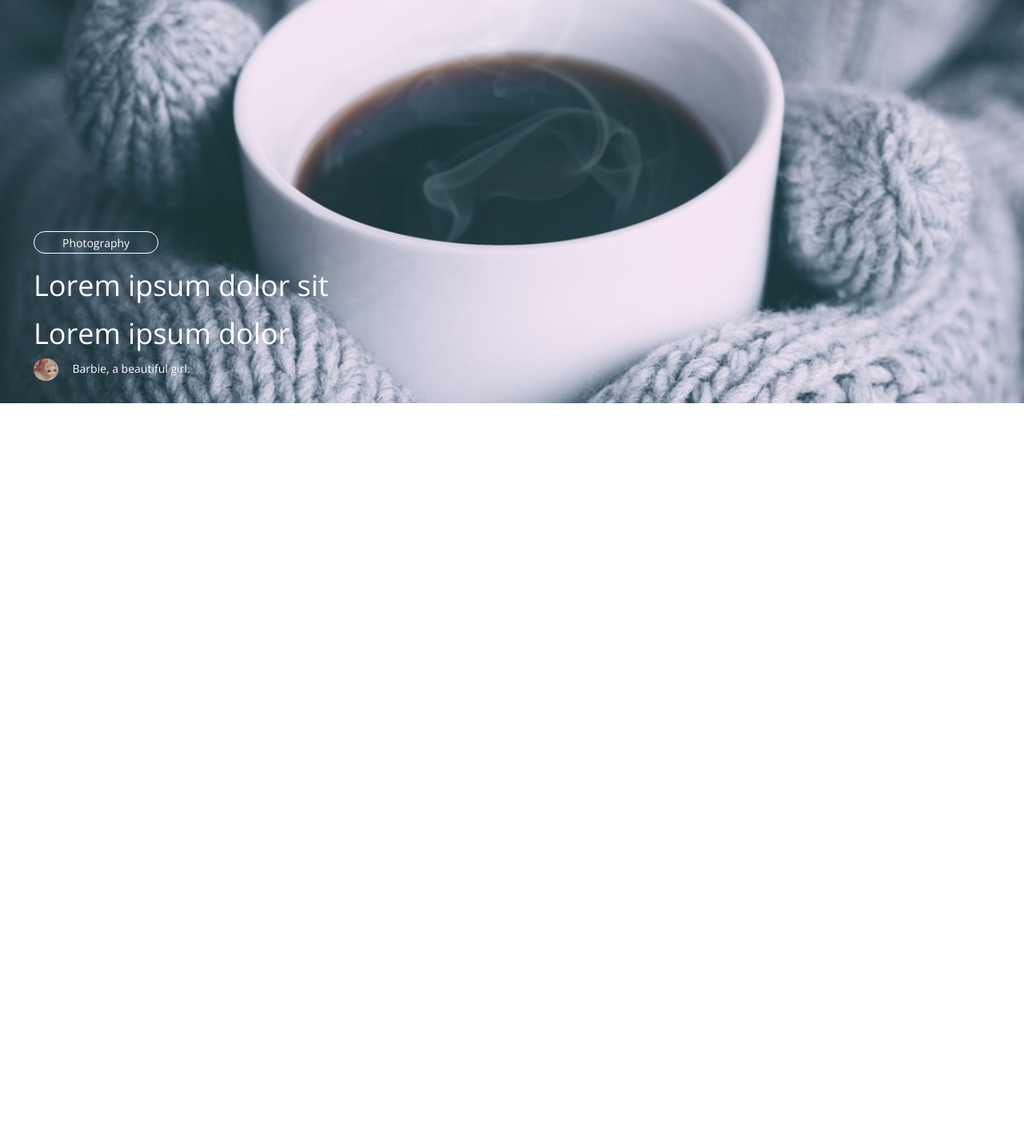
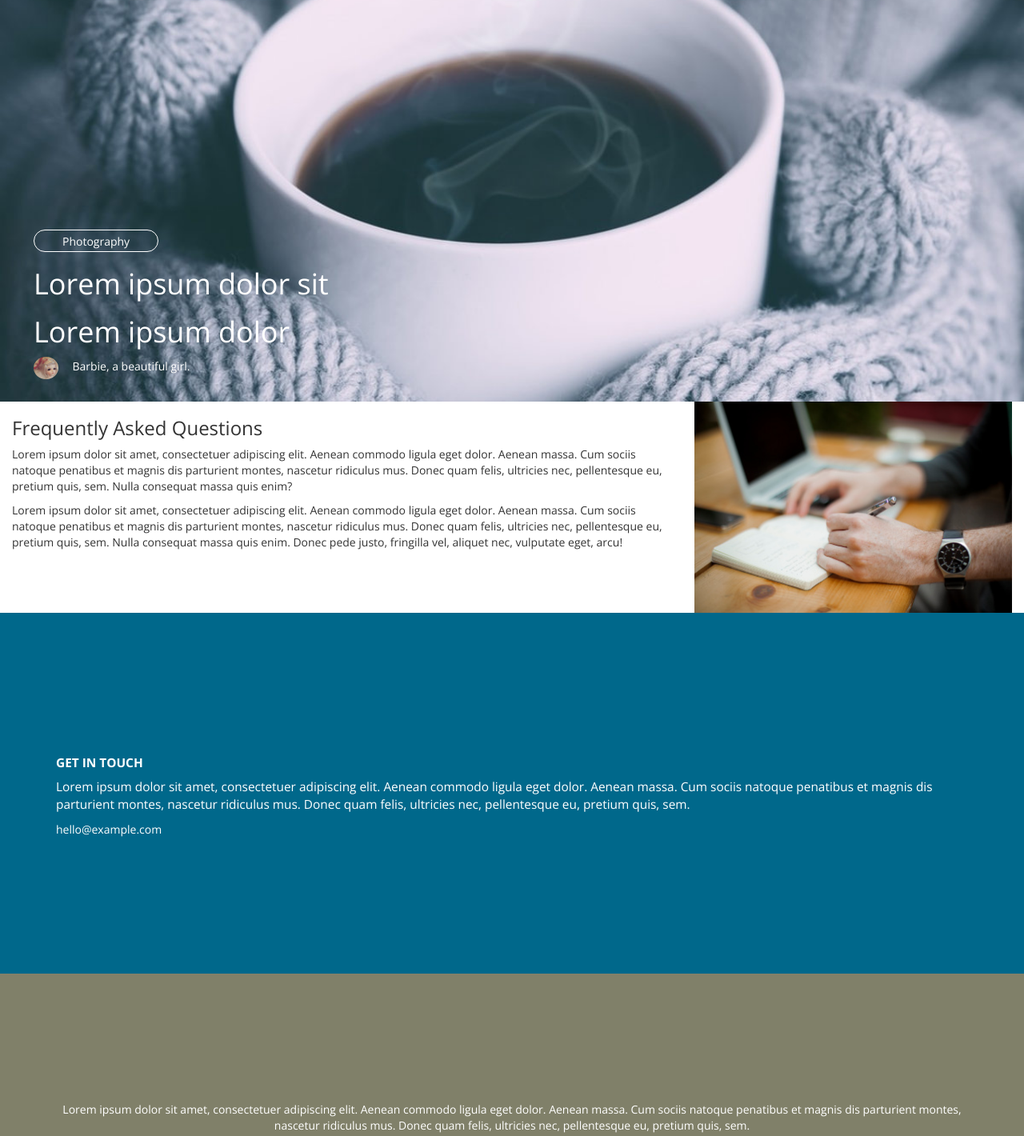
Before and after one commit to TejaswiR/psd2html, a website: page index.html in a window 1280 px wide. Shown: the part 2924-4344 px from the top of the page at 80% size. Before the commit the page ends 3428 px from the top, so only its background shows below. Drawn offline with nearby package versions, Linux system fonts and the light colour scheme.

Commit message:
al most done

```diff
--- a/Gruntfile.js
+++ b/Gruntfile.js
@@ -8,7 +8,8 @@ module.exports = function(grunt) {
                     'assets/stylesheets/about.css': 'assets/stylesheets/src/about.scss',
                     'assets/stylesheets/how_works.css': 'assets/stylesheets/src/how_works.scss',
                     'assets/stylesheets/services.css': 'assets/stylesheets/src/services.scss',
-                  }
+                    'assets/stylesheets/contact.css': 'assets/stylesheets/src/contact.scss'
+                    }
                 }
               },
               watch:   {
@@ -32,8 +33,9 @@ module.exports = function(grunt) {
                   'assets/stylesheets/land.css',
                   'assets/stylesheets/about.css',
                   'assets/stylesheets/how_works.css',
-                  'assets/stylesheets/services.css'
-                  ],
+                  'assets/stylesheets/services.css',
+                  'assets/stylesheets/contact.css',
+                 ],
                 }
               }
             }
--- a/assets/stylesheets/src/common.scss
+++ b/assets/stylesheets/src/common.scss
@@ -9,7 +9,7 @@
     }
 
 
-        header{
+      header{
           nav.navbar{
             margin: 0;
             border-color: #808080;
@@ -55,6 +55,11 @@
 }
     .navbar{
       background-color:  transparent;
+}
 
-
+footer {
+   background-color: #808069;
+   color: #FFFFFF;
+   padding: 20vh 0;
+   text-align: center;
 }
--- /dev/null
+++ b/assets/stylesheets/src/contact.scss
@@ -0,0 +1,20 @@
+#contact {
+  background-color:  #00688B  ;
+  padding: 20vh 0;
+  color: #FFF;
+
+h2 {
+  font-size: 1.1em;
+  font-weight:  bold;
+  text-transform:  uppercase;
+}
+
+p.excerpt {
+     font-size:  1.1em;
+  }
+  a {
+    &, &:hover{
+      color: #FFF;
+    }
+  }
+}
--- a/assets/stylesheets/src/how_works.scss
+++ b/assets/stylesheets/src/how_works.scss
@@ -1,4 +1,4 @@
-    #how_works  {
+    #how_works  #faq {
       .img-container {
         padding: 0;
       }
@@ -53,4 +53,4 @@
         font-size: 0.7em;
       }
     }
-}
+ }
--- a/index.html
+++ b/index.html
@@ -132,7 +132,42 @@
               <img src="assets/images/barbie.jpg" alt="Barbie">
               <span>Barbie, a beautiful girl.</span>
             </div>
+
           </div>
         </section>
+      <section id="faq">
+          <div class="container-fluid">
+            <div class="row">
+              <div class="col-sm-8">
+                <h3>Frequently Asked Questions</h3>
+                <p class="excerpt">
+                  Lorem ipsum dolor sit amet, consectetuer adipiscing elit. Aenean commodo ligula eget dolor. Aenean massa. Cum sociis natoque penatibus et magnis dis parturient montes, nascetur ridiculus mus. Donec quam felis, ultricies nec, pellentesque eu, pretium quis, sem. Nulla consequat massa quis enim?
+                </p>
+                <p>
+                  Lorem ipsum dolor sit amet, consectetuer adipiscing elit. Aenean commodo ligula eget dolor. Aenean massa. Cum sociis natoque penatibus et magnis dis parturient montes, nascetur ridiculus mus. Donec quam felis, ultricies nec, pellentesque eu, pretium quis, sem. Nulla consequat massa quis enim. Donec pede justo, fringilla vel, aliquet nec, vulputate eget, arcu!
+                </p>
+              </div>
+              <div class="col-sm-4 hidden-xs img-container">
+                <img src="assets/images/pen.jpg" alt="How It Works" class= "img-responsive">
+              </div>
+            </div>
+          </div>
+        </section>
+      <section id="contact">
+        <div class="container">
+          <h2>Get in touch</h2>
+          <p class="excerpt">
+            Lorem ipsum dolor sit amet, consectetuer adipiscing elit. Aenean commodo ligula eget dolor. Aenean massa. Cum sociis natoque penatibus et magnis dis parturient montes, nascetur ridiculus mus. Donec quam felis, ultricies nec, pellentesque eu, pretium quis, sem.
+          </p>
+          <p>
+            <a href="mailto: hello@example.com">hello@example.com</a>
+          </p>
+          </div>
+        </section>
+      <footer>
+        <div class="container">
+          Lorem ipsum dolor sit amet, consectetuer adipiscing elit. Aenean commodo ligula eget dolor. Aenean massa. Cum sociis natoque penatibus et magnis dis parturient montes, nascetur ridiculus mus. Donec quam felis, ultricies nec, pellentesque eu, pretium quis, sem.
+          </div>
+        </footer>
       </body>
       </html>
```
Also changed, not shown: assets/stylesheets/app.min.css, assets/stylesheets/common.css, assets/stylesheets/contact.css (added), assets/stylesheets/faq.css (added), assets/stylesheets/how_works.css, 4 other files. Lines whose indentation alone changed are shown as unchanged.
